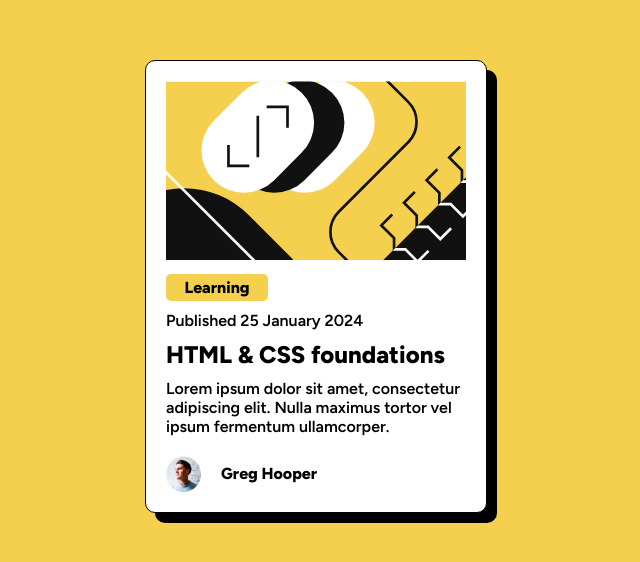
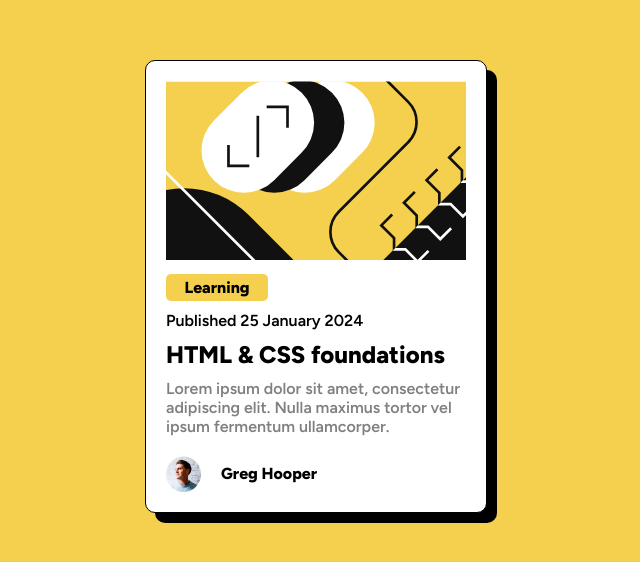
Before and after one commit to kellycsantos/blog-preview-card, a React (Create React App) app: page / in a window 1280 px wide. Shown: the part 114-676 px from the top of the page, without its empty margins (324-964 px from the left). Built offline with nearby package versions, Linux system fonts and the light colour scheme.

Commit message:
cor do preview trocada

```diff
--- a/src/components/Card.jsx
+++ b/src/components/Card.jsx
@@ -3,7 +3,6 @@ import { ReactComponent as Logo } from "../assets/illustration-article.svg";
 
 export default function CardPreview({
   tag,
-  data,
   title,
   preview,
   avatar,
@@ -22,7 +21,7 @@ export default function CardPreview({
       <span className="label">{tag}</span>
       <p>Published {dayPost} {monthPost} {yearPost} </p>
       <h1>{title}</h1>
-      <p>{preview}</p>
+      <p className="preview">{preview}</p>
       <div className="user">
         <img src={avatar} /> <p >{name}</p>
       </div>
--- a/src/components/style.css
+++ b/src/components/style.css
@@ -19,6 +19,10 @@
 
 h1{
     font-size: 24px;
+}
+
+.preview{
+    color: #808080;
 }
 
 .cover svg{
```
Also changed, not shown: src/App.jsx (+9 -4 lines).
